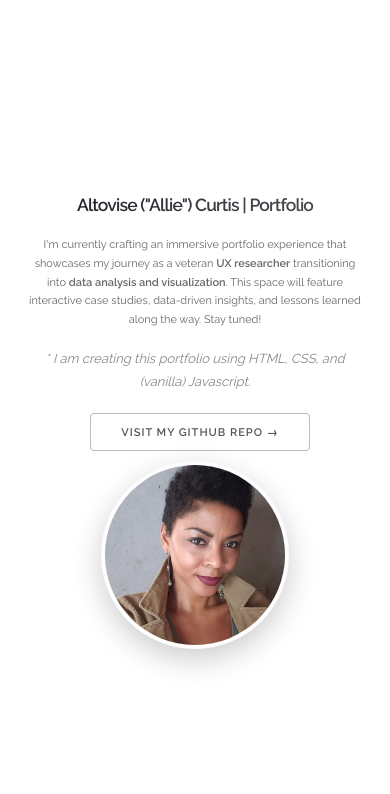
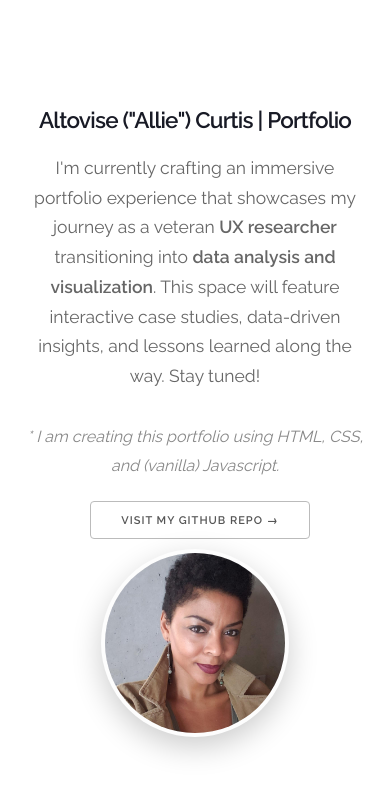
Before and after one commit to altovise/starter, a website: page index.html in a window 390 px wide. Drawn offline with Linux system fonts and the light colour scheme.

Commit message:
Removed gradient from h4. Increased font-size on mobile.

```diff
--- a/css/stylesheet.css
+++ b/css/stylesheet.css
@@ -53,10 +53,9 @@
     .content-section h4 {
       font-size: 2.5rem;
       font-weight: 600;
+      color:#181a25;
       margin-bottom: 2rem;
-      background: linear-gradient(135deg, #181a25, #555356);
       -webkit-background-clip: text;
-      -webkit-text-fill-color: transparent;
       background-clip: text;
       line-height: 1.2;
     }
@@ -156,15 +155,19 @@
       }
 
       .content-section h4 {
-        font-size: 1.75rem;
+        font-size: 2.25rem;
       }
 
       .content-section p {
-        font-size: 1.1rem;
+        font-size: 1.75rem;
       }
 
       .profile-image {
         width: 180px;
         height: 180px;
       }
+        .content-section em {
+      color: #888;
+      font-size: medium;
     }
+    }
```
